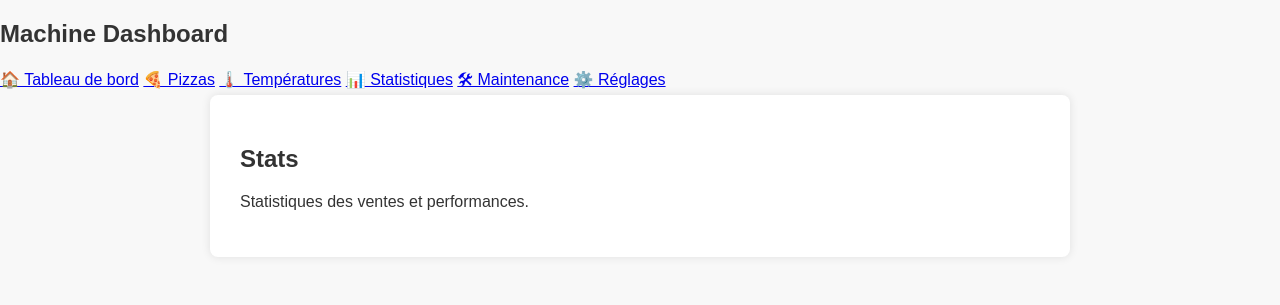
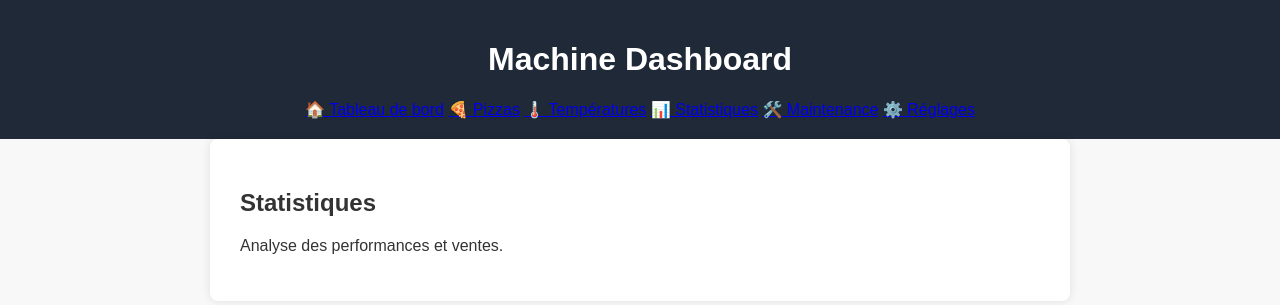
Before and after one commit to chrisAFDB/machine-dashboard, a Flask app: template templates/stats.html in a window 1280 px wide. Shown: the top 305 px of the page. Run offline with Flask 3, Linux system fonts and the light colour scheme; the template is opened without the code that fills it, so the values that code supplies are empty.

Commit message:
Update stats.heureusement

```diff
--- a/templates/stats.html
+++ b/templates/stats.html
@@ -2,26 +2,24 @@
 <html lang="fr">
 <head>
   <meta charset="UTF-8">
-  <title>Stats | Dashboard</title>
-  <link rel="stylesheet" href="style.css">
+  <title>Statistiques</title>
+  <link rel="stylesheet" href="/static/style.css">
 </head>
 <body>
-  <div class="container">
-    <aside class="sidebar">
-      <h1>Machine Dashboard</h1>
-      <nav>
-        <a href="index.html">🏠 Tableau de bord</a>
-        <a href="pizzas.html">🍕 Pizzas</a>
-        <a href="temperatures.html">🌡️ Températures</a>
-        <a href="stats.html">📊 Statistiques</a>
-        <a href="maintenance.html">🛠 Maintenance</a>
-        <a href="settings.html">⚙️ Réglages</a>
-      </nav>
-    </aside>
-    <main class="content">
-      <h2>Stats</h2>
-      <p>Statistiques des ventes et performances.</p>
-    </main>
-  </div>
+  <header>
+    <h1>Machine Dashboard</h1>
+    <nav>
+      <a href="/">🏠 Tableau de bord</a>
+      <a href="/pizzas">🍕 Pizzas</a>
+      <a href="/temperatures">🌡️ Températures</a>
+      <a href="/stats">📊 Statistiques</a>
+      <a href="/maintenance">🛠️ Maintenance</a>
+      <a href="/settings">⚙️ Réglages</a>
+    </nav>
+  </header>
+  <main>
+    <h2>Statistiques</h2>
+    <p>Analyse des performances et ventes.</p>
+  </main>
 </body>
 </html>
```
